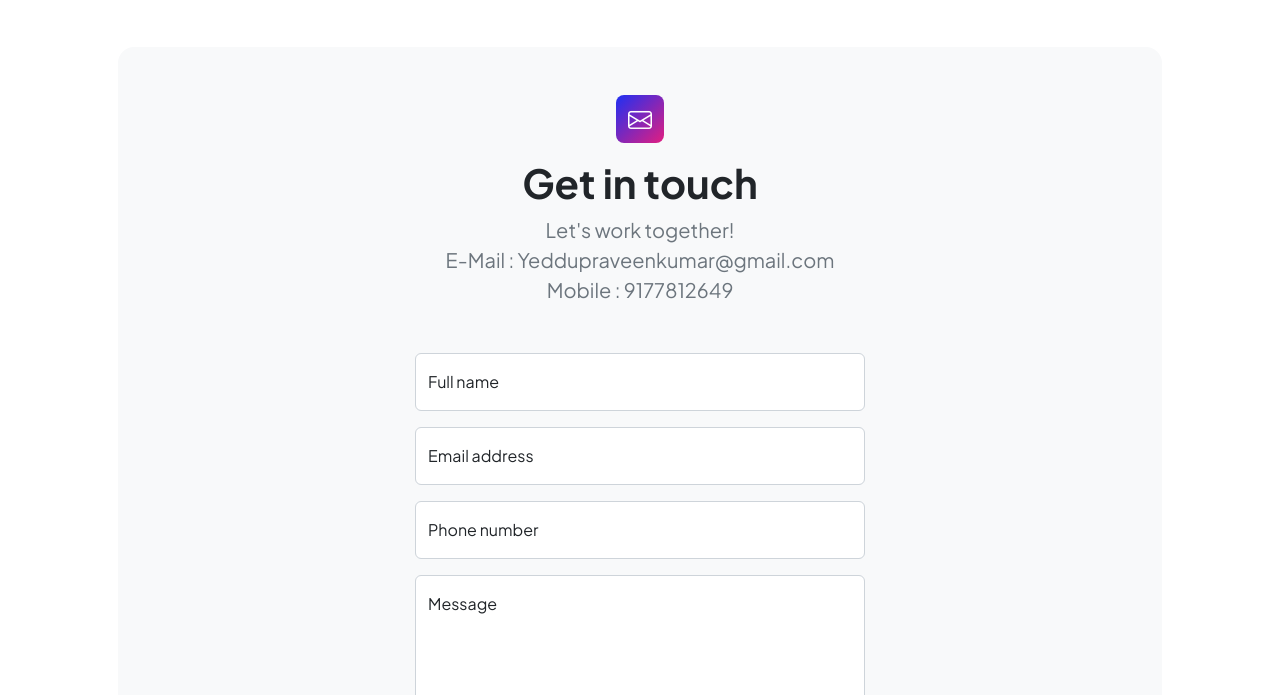
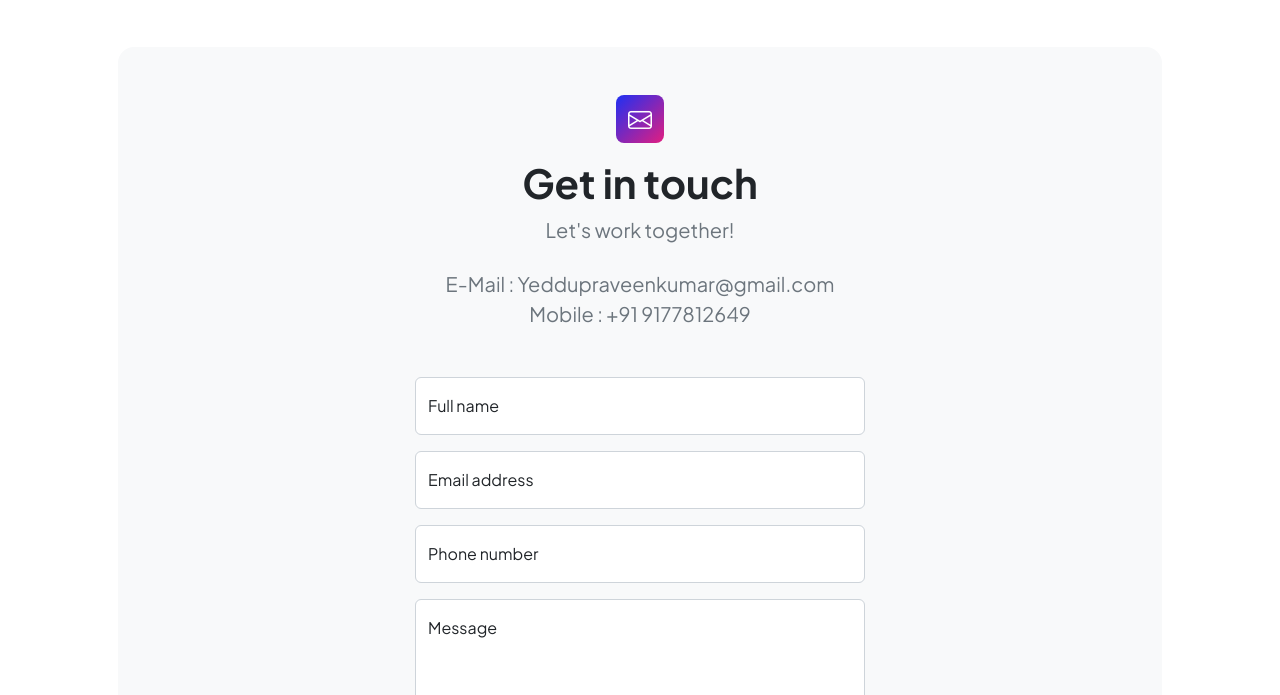
Before and after one commit to yeddupraveenkumar-ux/Designer, a plain HTML site: page contact.html in a window 1280 px wide. Shown: the part 105-800 px from the top of the page. Drawn offline with nearby package versions, Linux system fonts and the light colour scheme.

Commit message:
Update contact.html

```diff
--- a/contact.html
+++ b/contact.html
@@ -42,9 +42,9 @@
                         <div class="text-center mb-5">
                             <div class="feature bg-primary bg-gradient-primary-to-secondary text-white rounded-3 mb-3"><i class="bi bi-envelope"></i></div>
                             <h1 class="fw-bolder">Get in touch</h1>
-                            <p class="lead fw-normal text-muted mb-0">Let's work together!</p>
+                            <p class="lead fw-normal text-muted mb-0">Let's work together!</p> <Br>
                              <p class="lead fw-normal text-muted mb-0">E-Mail : Yeddupraveenkumar@gmail.com</p>
-                             <p class="lead fw-normal text-muted mb-0"> Mobile : 9177812649 </p>
+                             <p class="lead fw-normal text-muted mb-0"> Mobile : +91 9177812649 </p>
                         </div>
                         <div class="row gx-5 justify-content-center">
                             <div class="col-lg-8 col-xl-6">
```
